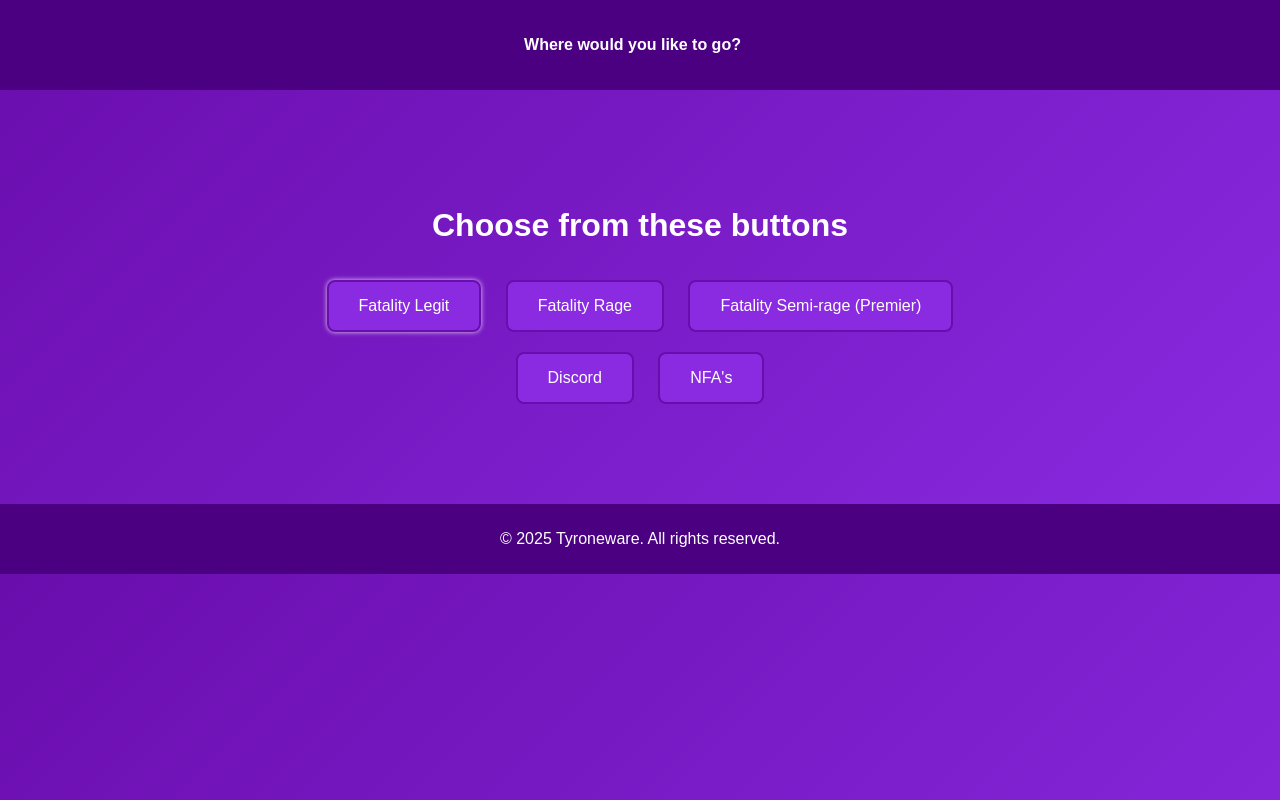
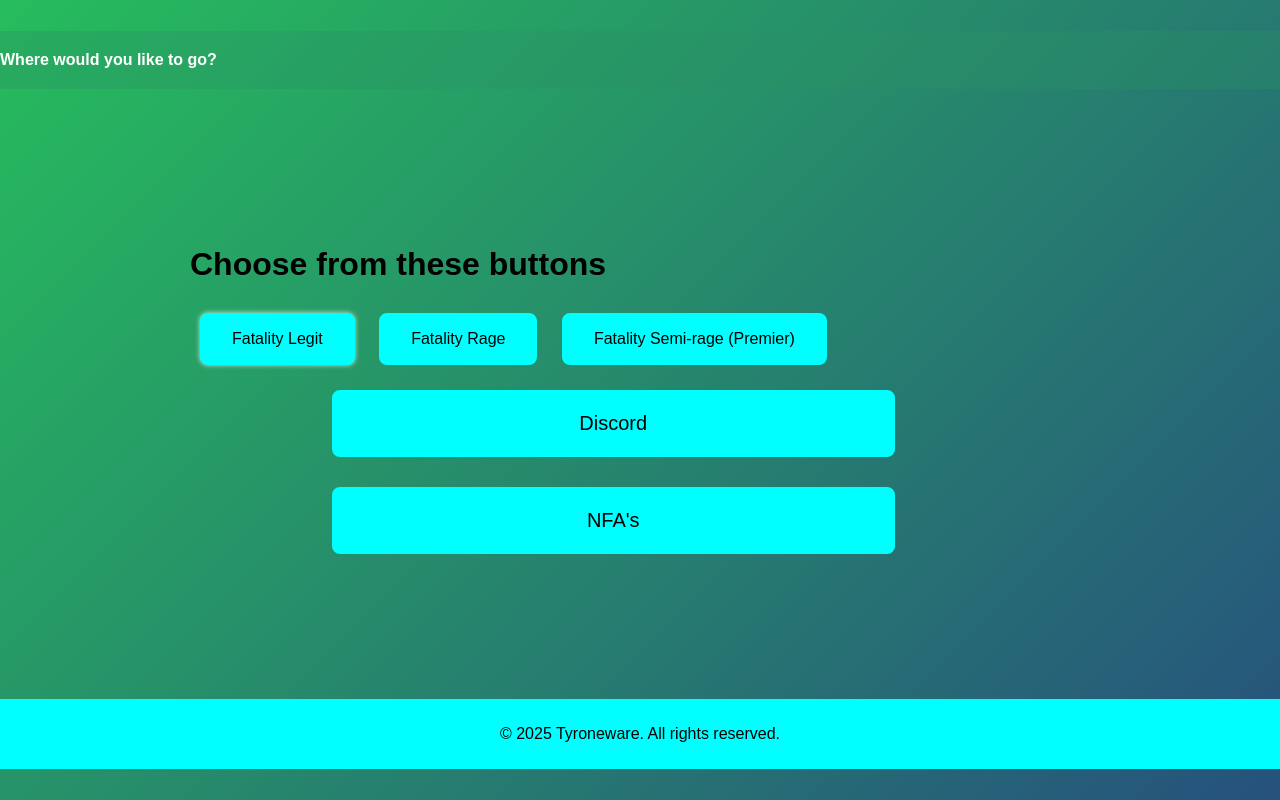
Before and after one commit to mrbombercluter/mrbombercluter.github.io, a plain HTML site: page index.html in a window 1280 px wide. Drawn offline with Linux system fonts and the light colour scheme.

Commit message:
Update styles.css

```diff
--- a/styles.css
+++ b/styles.css
@@ -2,20 +2,50 @@ body {
   font-family: Arial, sans-serif;
   margin: 0;
   padding: 0;
-    background: linear-gradient(135deg, #6a0dad, #8a2be2);
-    color: white;
+  height: 100vh;
+  display: flex;
+  flex-direction: column;
+  justify-content: center;
+  align-items: center;
+  background: linear-gradient(135deg, rgba(0, 177, 64, 0.85), rgba(0, 51, 102, 0.85)); /* Static gradient */
+  transition: background 0.5s ease-in-out;
+}
+
+#particles {
+  position: absolute;
+  top: 0;
+  left: 0;
+  width: 100%;
+  height: 100%;
+  pointer-events: none;
+  background: transparent;
+  z-index: -1;
+}
+
+.particle {
+  position: absolute;
+  background-color: rgba(255, 255, 255, 0.8);
+  border-radius: 100%;
+  animation: moveParticles 3s linear infinite;
+}
+
+@keyframes moveParticles {
+  0% { transform: translateX(0) translateY(0); }
+  100% { transform: translateX(500px) translateY(500px); }
 }
 
 header {
-    background-color: #4b0082;
-    color: white;
-    padding: 20px;
-    text-align: center;
+  background-color: #29916557;
+  color: rgba(165, 10, 10, 0.267);
+  padding: 20px 0;
+  width: 100%;
+  margin-bottom: 40px;
 }
 
 nav ul {
   list-style-type: none;
   padding: 0;
+  margin: 0;
 }
 
 nav ul li {
@@ -29,8 +59,14 @@ nav ul li a {
   font-weight: bold;
 }
 
+main {
+  width: 100%;
+  max-width: 900px;
+  margin: 0 auto;
+  padding: 0 20px;
+}
+
 #buttons {
-    text-align: center;
   margin: 50px 0;
 }
 
@@ -39,19 +75,38 @@ nav ul li a {
 }
 
 .button-container button {
-    background-color: #8a2be2;
-    border: 2px solid #6a0dad;
-    color: white;
+  background-color: #00FFFF;
+  border: 2px solid #00FFFF;
+  color: rgb(0, 0, 0);
   padding: 15px 30px;
   font-size: 16px;
   cursor: pointer;
   margin: 10px;
   border-radius: 8px;
   transition: all 0.3s ease;
+  display: inline-block;
 }
 
-.button-container button:hover {
-    background-color: #6a0dad;
+.large-button-container {
+  display: flex;
+  flex-direction: column;
+  align-items: center;
+}
+
+.large-button-container a {
+  margin-left: 1%;
+}
+
+#discord, #nfas {
+  padding: 20px 40px;
+  font-size: 20px;
+  margin: 15px 0;
+  width: 625px;
+  max-width: 90%;
+}
+
+.button-container button:hover, .large-button-container button:hover {
+  background-color: #00FFFF;
   transform: scale(1.1);
   box-shadow: 0 4px 15px rgba(0, 0, 0, 0.3);
 }
@@ -61,28 +116,42 @@ button:focus {
   box-shadow: 0 0 5px rgba(255, 255, 255, 0.8);
 }
 
-.button-container button.button-hover {
-    animation: bounce 0.5s ease;
-}
-
-@keyframes bounce {
-    0% { transform: translateY(0); }
-    50% { transform: translateY(-10px); }
-    100% { transform: translateY(0); }
-}
-
 section {
-    padding: 40px 20px;
+  padding: 40px 0;
 }
 
 h1, h2 {
   font-size: 2em;
-    text-align: center;
+  margin-bottom: 20px;
 }
 
 footer {
-    background-color: #4b0082;
-    color: white;
-    padding: 10px;
+  background-color: #00FFFF;
+  color: rgb(0, 0, 0);
+  padding: 10px 0;
+  width: 100%;
   text-align: center;
+  margin-top: 40px;
 }
+
+@media (max-width: 768px) {
+  .button-container button {
+      padding: 12px 25px;
+      font-size: 14px;
+      margin: 8px;
+  }
+
+  .large-button-container button {
+      padding: 15px 30px;
+      font-size: 18px;
+      width: 80%;
+  }
+
+  h1, h2 {
+      font-size: 1.5em;
+  }
+
+  section {
+      padding: 30px 20px;
+  }
+}
```
Lines whose indentation alone changed are shown as unchanged.
